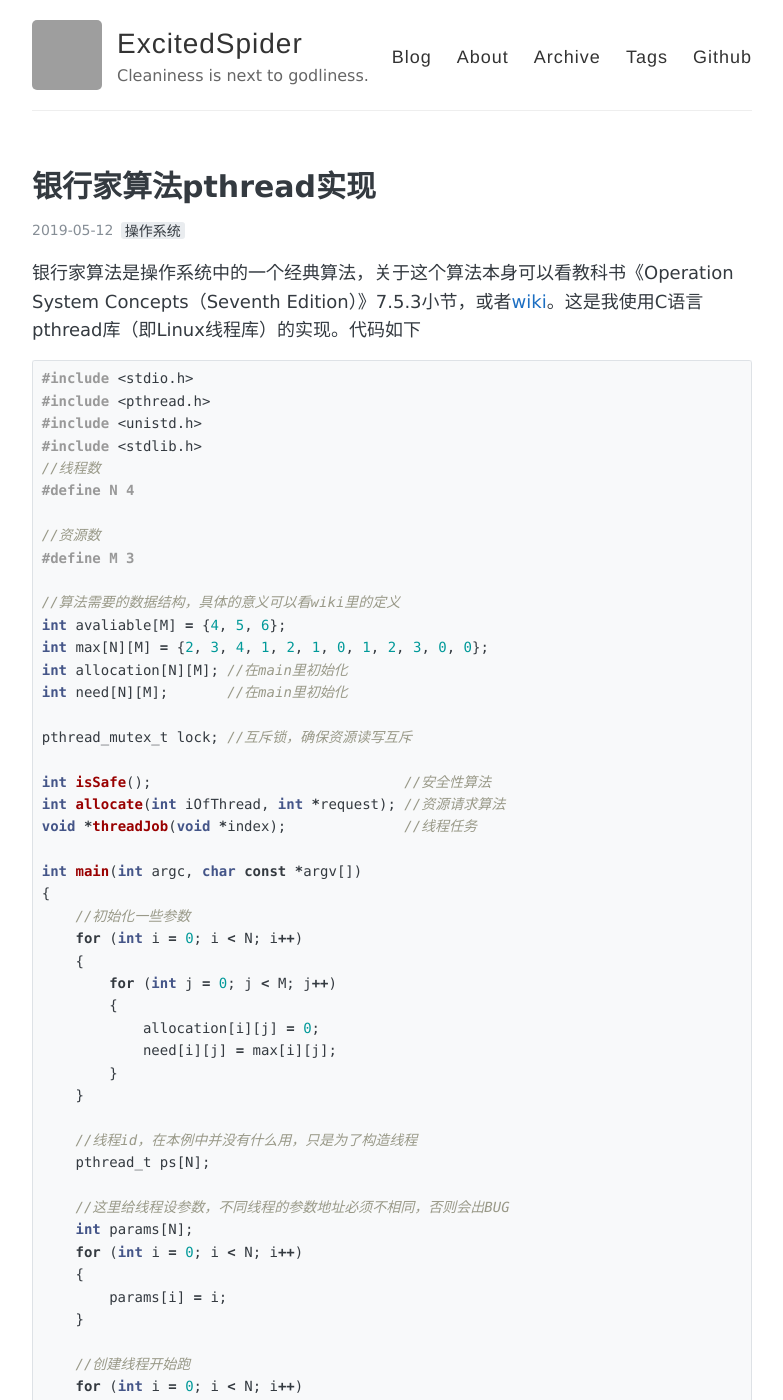
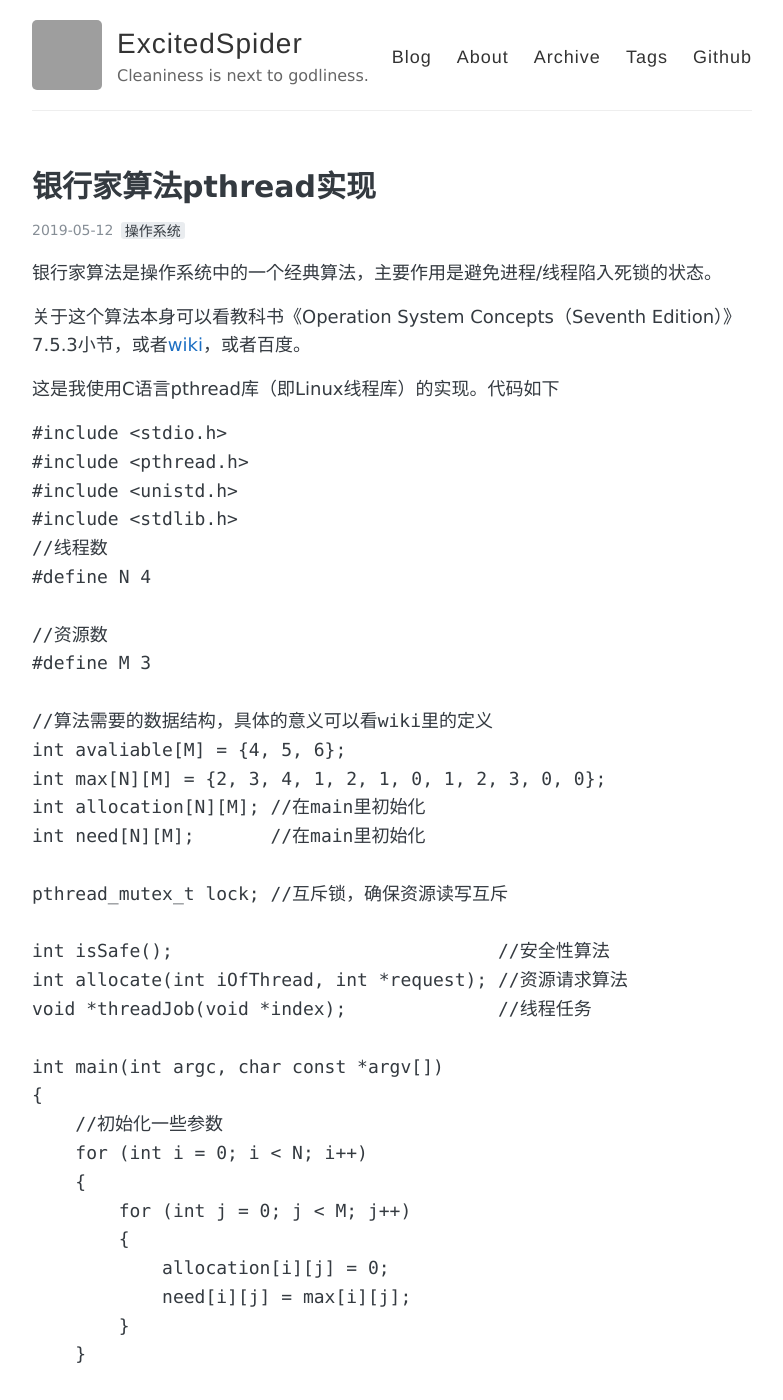
Before and after one commit to ExcitedSpider/archive.excitedspider.github.io, a Jekyll site: the page built from _posts/2019-5-12-银行家算法pthread实现.md, in a window 1280 px wide and 1400 px high. Shown: the whole window, without its empty margins (248-1031 px from the left). Built offline with Jekyll 4.4.1, drawn with Linux system fonts in a browser that asks for light colours; some of the changed text lies outside the part shown; grey boxes are pictures that could not be loaded.

Commit message:
2019/5/12 23:19 by

````diff
--- a/_posts/2019-5-12-银行家算法pthread实现.md
+++ b/_posts/2019-5-12-银行家算法pthread实现.md
@@ -7,9 +7,13 @@ tags: [操作系统]
 comments: false
 ---
 
-银行家算法是操作系统中的一个经典算法，关于这个算法本身可以看教科书《Operation System Concepts（Seventh Edition）》7.5.3小节，或者[wiki](https://en.wikipedia.org/wiki/Banker's_algorithm)。这是我使用C语言pthread库（即Linux线程库）的实现。代码如下
+银行家算法是操作系统中的一个经典算法，主要作用是避免进程/线程陷入死锁的状态。
 
-```c
+关于这个算法本身可以看教科书《Operation System Concepts（Seventh Edition）》7.5.3小节，或者[wiki](https://en.wikipedia.org/wiki/Banker's_algorithm)，或者百度。
+
+这是我使用C语言pthread库（即Linux线程库）的实现。代码如下
+
+```C
 #include <stdio.h>
 #include <pthread.h>
 #include <unistd.h>
````
